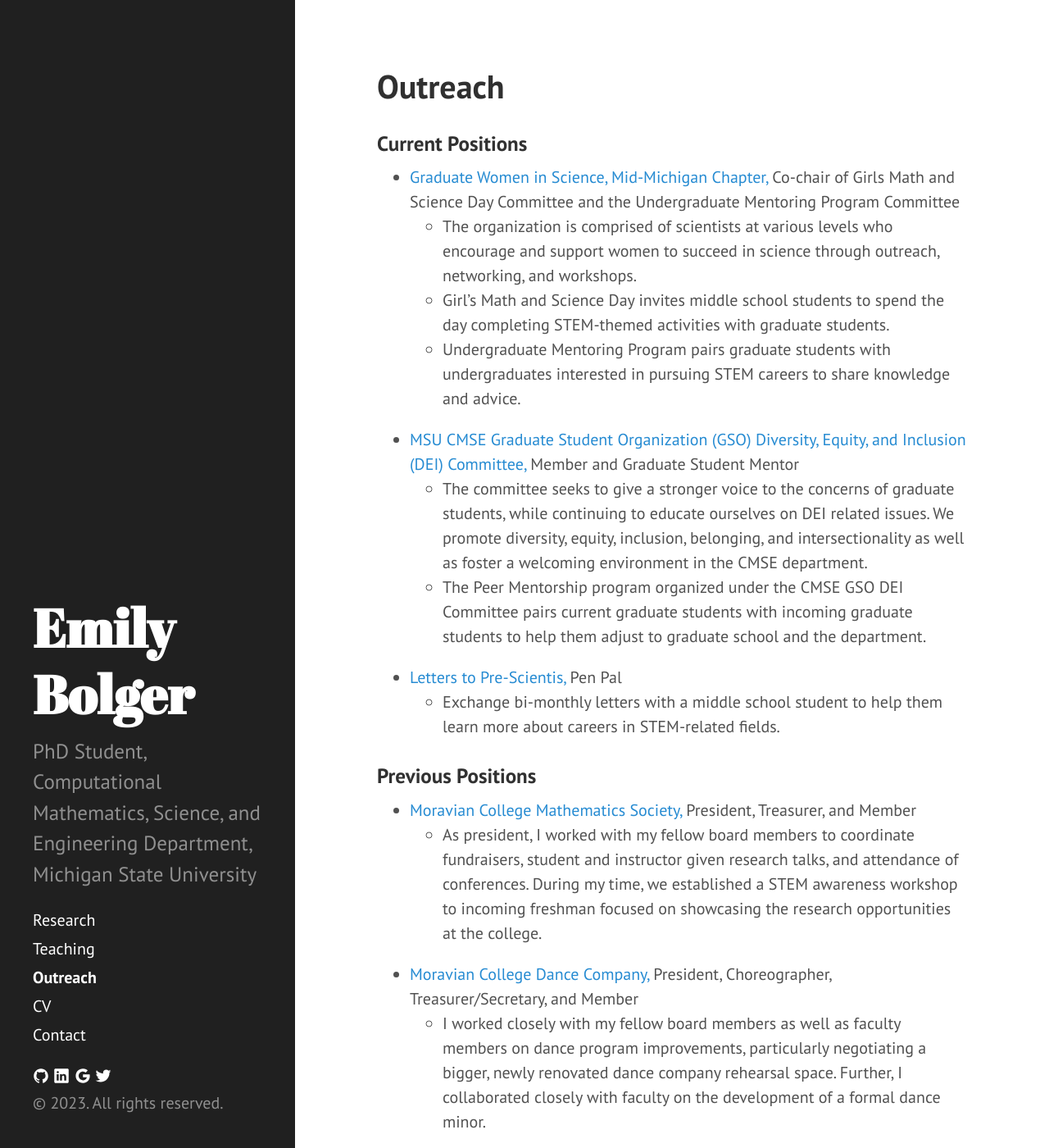
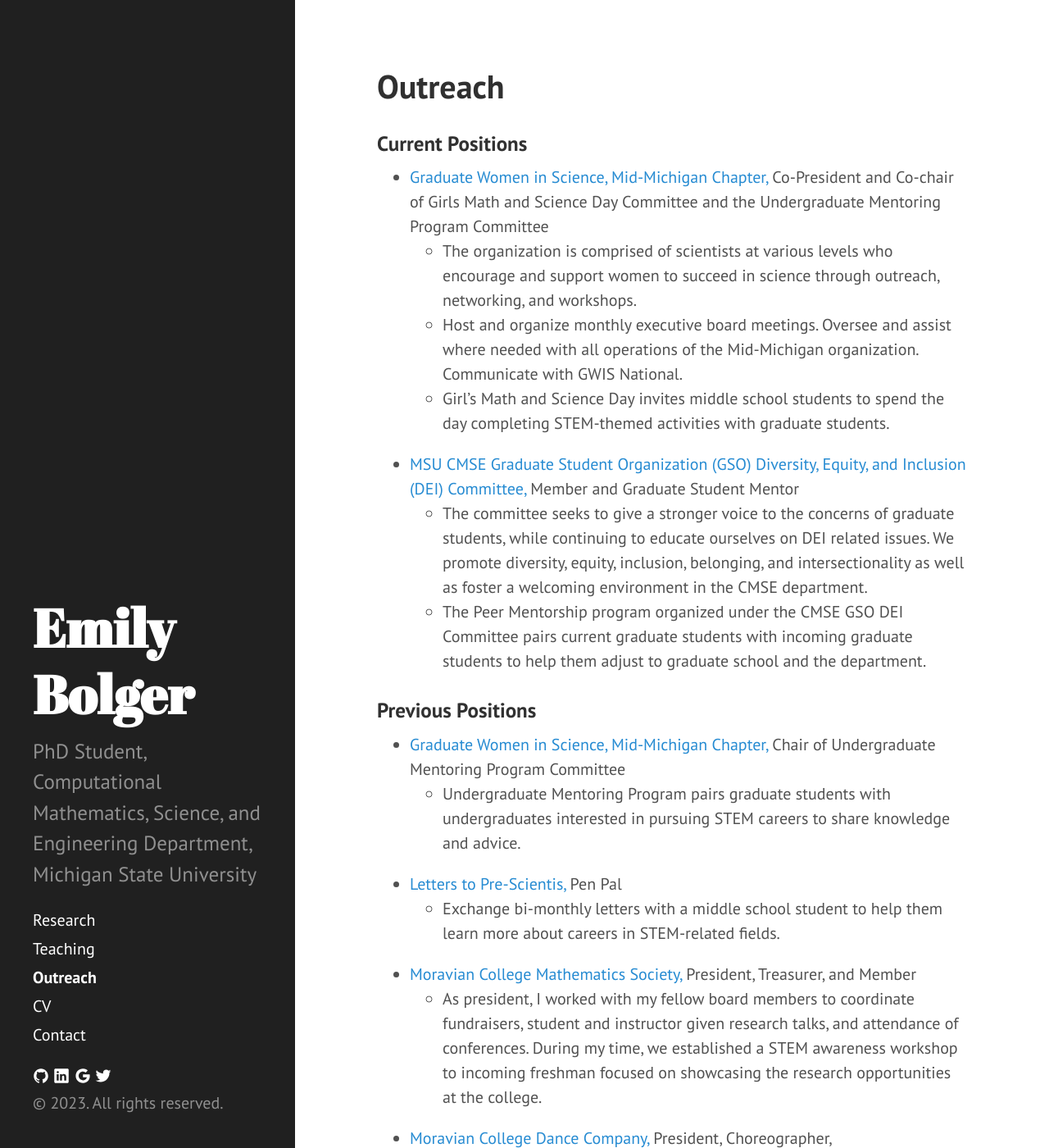
Before and after one commit to egbolger/egbolger.github.io, a Jekyll site: the page built from outreach.md, in a window 1280 px wide and 1400 px high. Shown: the whole window at 82% size. Built offline with Jekyll 4.4.1, drawn with Linux system fonts in a browser that asks for light colours.

```diff
--- a/index.html
+++ b/index.html
@@ -7,7 +7,7 @@ title:
 
 <div>
   <div>
-    <img src="figs/bolger.JPG" style="float: left; padding: 15px;" width="450" height="600" vspace="20" />
+    <img src="figs/bolger.JPG" style="float: left; padding: 15px;" width="250" height="400" vspace="20" />
   </div>
   <div align="left">
     Welcome! I am a PhD Student in the <a href="https://cmse.msu.edu/">Computational Mathematics, Science, and
--- a/outreach.md
+++ b/outreach.md
@@ -6,21 +6,21 @@ order: 3
 ### Current Positions
 
 
-* <a href="https://midmichigan.wixsite.com/gwis" target = "_blank"> Graduate Women in Science, Mid-Michigan Chapter, </a> Co-chair of Girls Math and Science Day Committee and the Undergraduate Mentoring Program Committee
+* <a href="https://midmichigan.wixsite.com/gwis" target = "_blank"> Graduate Women in Science, Mid-Michigan Chapter, </a> Co-President and Co-chair of Girls Math and Science Day Committee and the Undergraduate Mentoring Program Committee
   * The organization is comprised of scientists at various levels who encourage and support women to succeed in science through outreach, networking, and workshops.
+  * Host and organize monthly executive board meetings. Oversee and assist where needed with all operations of the Mid-Michigan organization. Communicate with GWIS National.
   * Girl's Math and Science Day invites middle school students to spend the day completing STEM-themed activities with graduate students.
-  * Undergraduate Mentoring Program pairs graduate students with undergraduates interested in pursuing STEM careers to share knowledge and advice.
 
 * <a href="https://cmse.msu.edu/dept-resources/dei/" target = "_blank"> MSU CMSE Graduate Student Organization (GSO) Diversity, Equity, and Inclusion (DEI) Committee, </a>  Member and Graduate Student Mentor
   * The committee seeks to give a stronger voice to the concerns of graduate students, while continuing to educate ourselves on DEI related issues. We promote diversity, equity, inclusion, belonging, and intersectionality as well as foster a welcoming environment in the CMSE department.
   * The Peer Mentorship program organized under the CMSE GSO DEI Committee pairs current graduate students with incoming graduate students to help them adjust to graduate school and the department.
 
+
+### Previous Positions
+* <a href="https://midmichigan.wixsite.com/gwis" target = "_blank"> Graduate Women in Science, Mid-Michigan Chapter, </a> Chair of Undergraduate Mentoring Program Committee
+  * Undergraduate Mentoring Program pairs graduate students with undergraduates interested in pursuing STEM careers to share knowledge and advice.
 * <a href="https://prescientist.org/" target = "_blank"> Letters to Pre-Scientis, </a> Pen Pal
   * Exchange bi-monthly letters with a middle school student to help them learn more about careers in STEM-related fields.
-
-
-
-### Previous Positions
 * <a href="https://www.moravian.edu/mathematics/student-opportunities" target = "_blank"> Moravian College Mathematics Society, </a> President, Treasurer, and Member
   * As president, I worked with my fellow board members to coordinate fundraisers, student and instructor given research talks, and attendance of conferences. During my time, we established a STEM awareness workshop to incoming freshman focused on showcasing the research opportunities at the college.
 * <a href="https://www.moravian.edu/music/dance-at-moravian/dance-company" target = "_blank"> Moravian College Dance Company, </a> President, Choreographer, Treasurer/Secretary, and Member
```
Also changed, not shown: cv.md (+2 -2 lines), research.md (+4 -3 lines), 1 other file.
